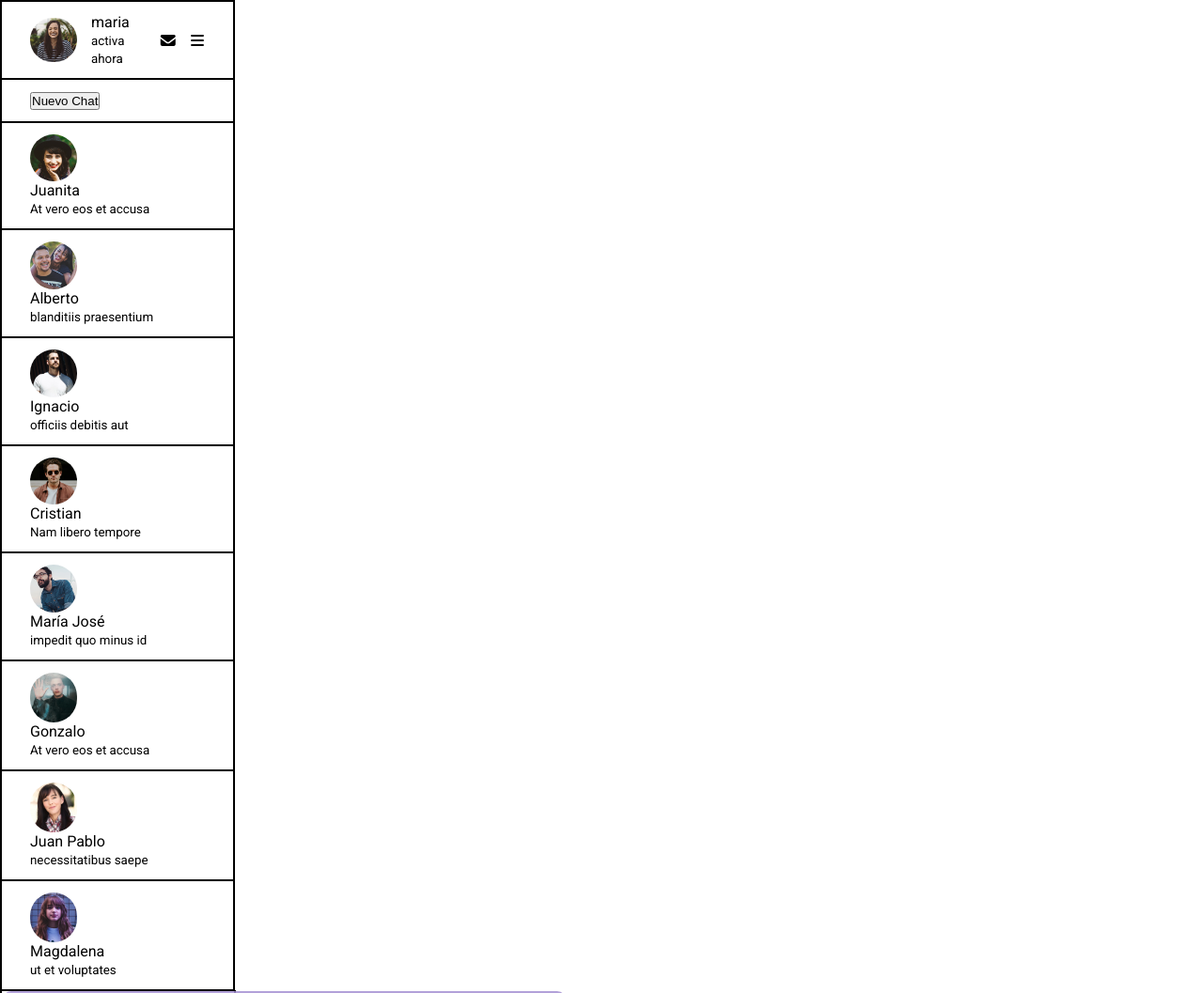
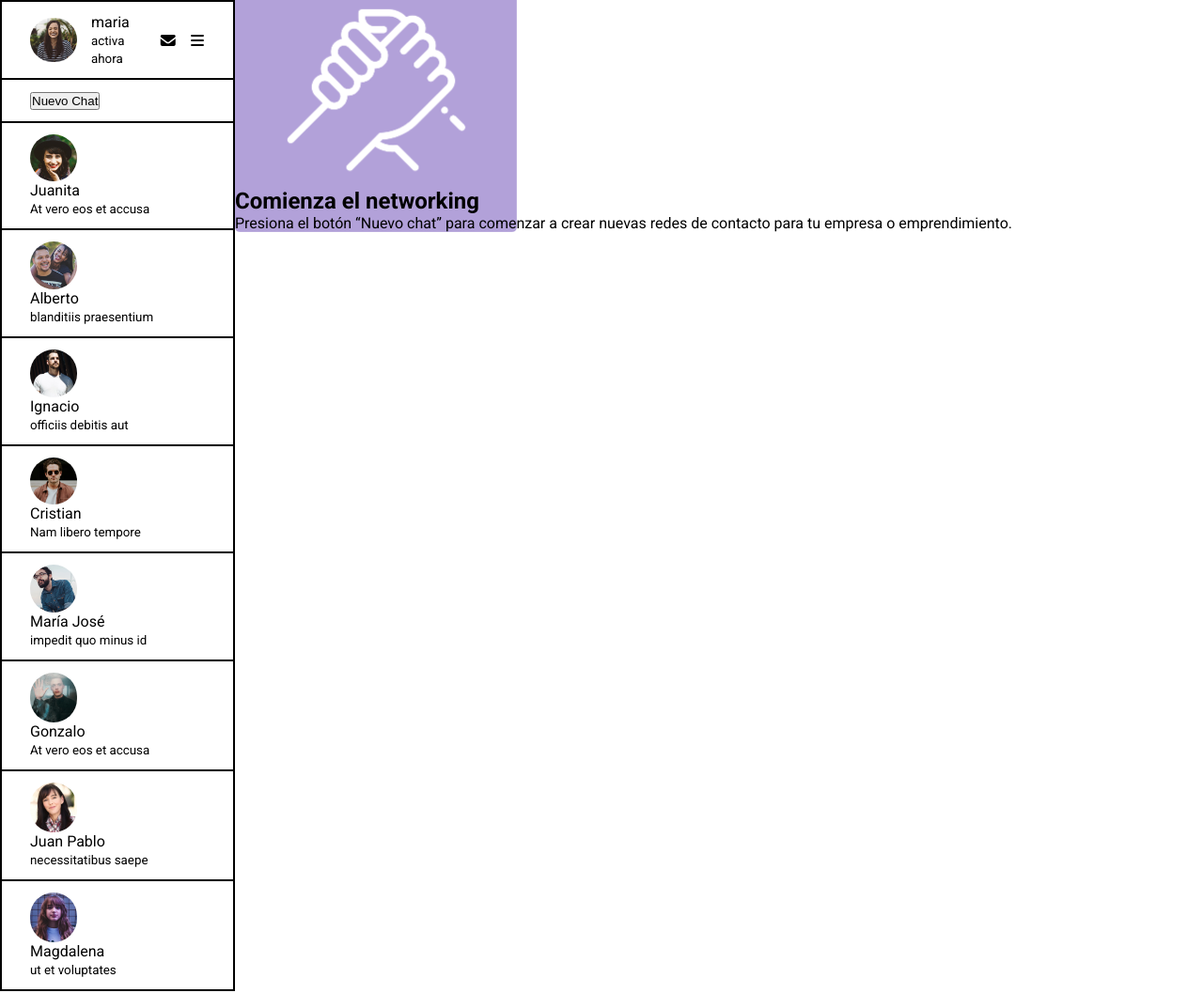
Before and after one commit to cmillal/pagina_flex, a plain HTML site: page index.html in a window 1280 px wide. Shown: the top 1057 px of the page at 94% size. Drawn offline with Linux system fonts and the light colour scheme.

Commit message:
posicionando saludo

```diff
--- a/asset/style.css
+++ b/asset/style.css
@@ -57,3 +57,16 @@ section .foto img {
     padding: 12px 30px;
     border: 1px solid;
 }
+
+.contenedor_dos {
+    width: 200px;
+    height: 200px;
+    display: flex;
+    justify-content: space-between;
+    align-items: center;
+    }
+
+    .contenedor_dos img {
+        max-width: 150%; /* La imagen no puede ser más ancha que su contenedor */
+        max-height: 150%; /* La imagen no puede ser más alta que su contenedor */
+    }
--- a/index.html
+++ b/index.html
@@ -20,7 +20,7 @@
 
 <body>
 
- <aside>
+<aside>
 
 
     <section class="maria-profile">
@@ -131,14 +131,17 @@
                  </div>
             </div>
           </section>
-<aside/>
+        </aside>
           <!-- main content -->
     <main>
-            <section>
-            <img src="./asset/img/hand.png" alt="saludo">
-            <h1>Comienza el networking</h1>
-            <p>Presiona el botón <strong></strong>“Nuevo chat”</strong> para comenzar a crear nuevas
-                redes de contacto para tu empresa o emprendimiento.</p>
+            <section class="saludo">
+                 <div class="contenedor_dos">
+                         <img src="./asset/img/hand.png" alt="saludo">
+                </div>
+                    <h1>Comienza el networking</h1>
+                    <p>Presiona el botón <strong></strong>“Nuevo chat”</strong> para comenzar a crear nuevas
+                         redes de contacto para tu empresa o emprendimiento.</p>
+
             </section>
     </main>
 
```
